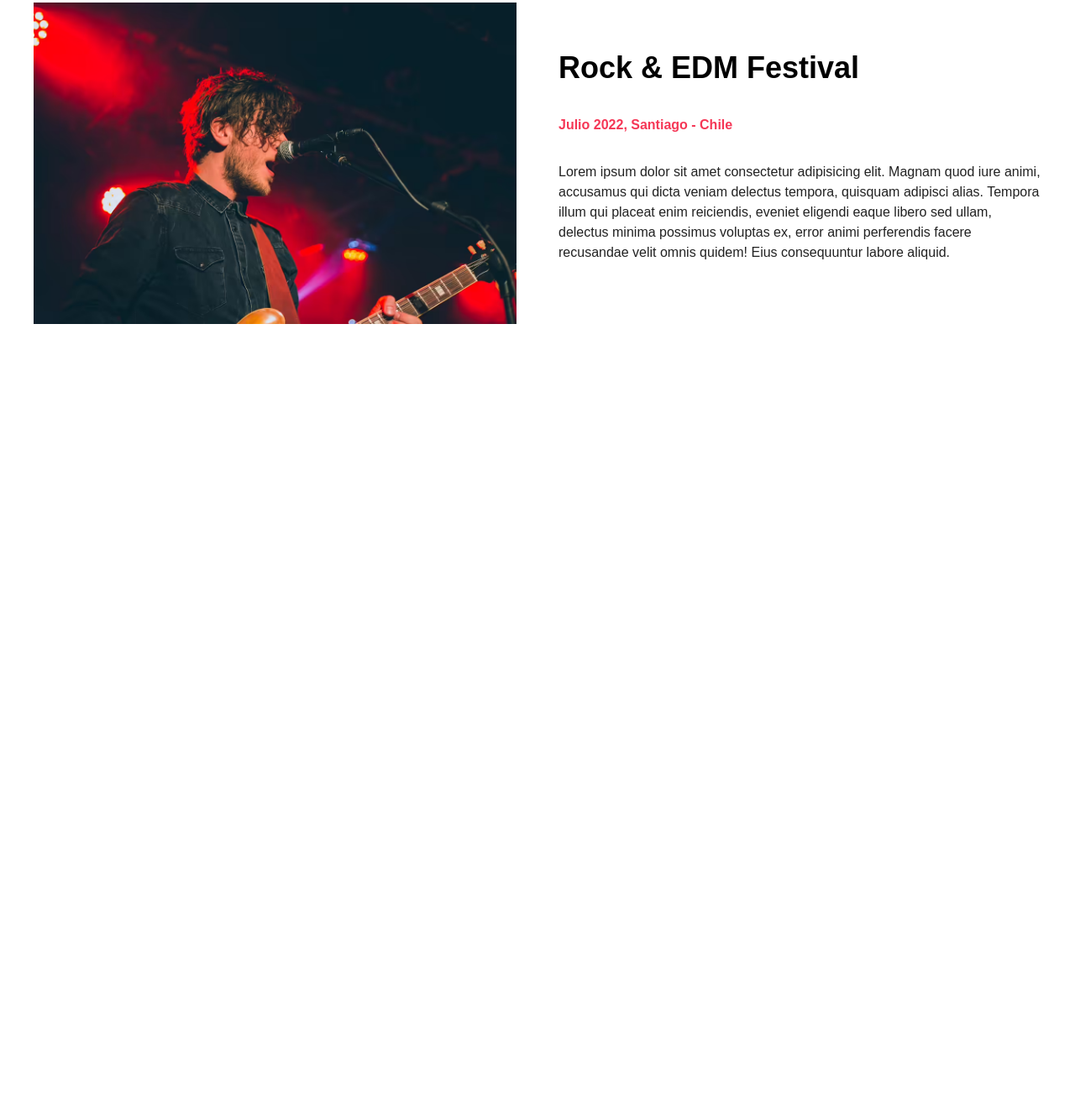
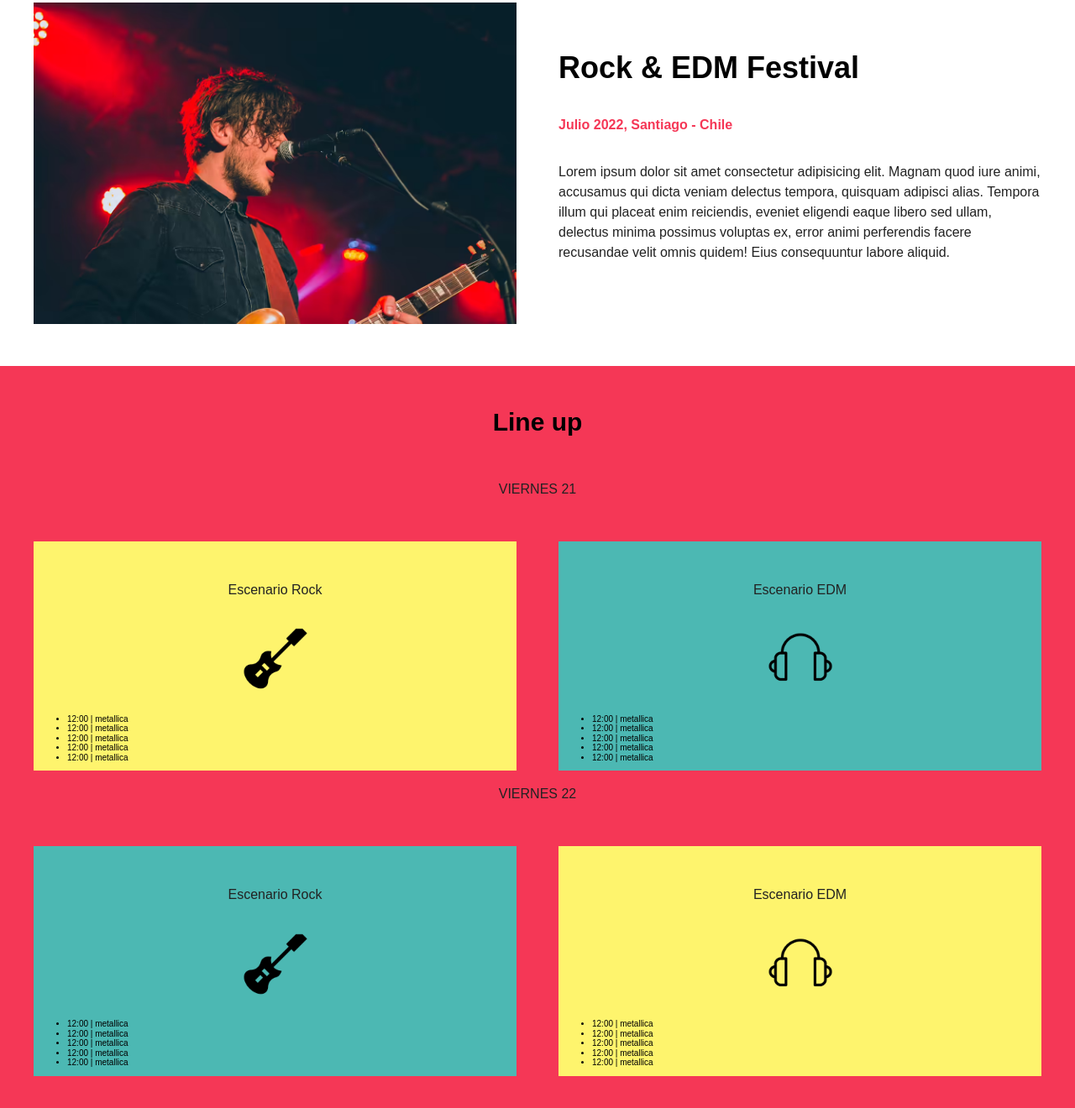
Before and after one commit to WilmerRupaylla/FestivalMusica_inicio, a website: page index.html in a window 1280 px wide. Shown: the part 773-2093 px from the top of the page at 84% size. Before the commit the page ends 1209 px from the top, so only its background shows below. Drawn offline with Linux system fonts and the light colour scheme.

Commit message:
25-07-2022

```diff
--- a/index.html
+++ b/index.html
@@ -54,6 +54,7 @@
           />
         </picture>
       </div>
+
       <div class="contenido-festival">
         <h2>Rock & EDM Festival</h2>
         <p class="fecha">Julio 2022, Santiago - Chile</p>
@@ -67,5 +68,55 @@
         </p>
       </div>
     </section>
+
+    <section class="lineup">
+      <h3>Line up</h3>
+      <p class="dia">Viernes 21</p>
+      <div class="escenarios-contenedor contenedor">
+        <div class="escenario rock bg-amarillo">
+          <p class="nombre-escenario">Escenario Rock</p>
+          <ul class="calendario">
+            <li>12:00 | <spam>metallica</spam></li>
+            <li>12:00 | <spam>metallica</spam></li>
+            <li>12:00 | <spam>metallica</spam></li>
+            <li>12:00 | <spam>metallica</spam></li>
+            <li>12:00 | <spam>metallica</spam></li>
+          </ul>
+        </div>
+        <div class="escenario edm bg-verde">
+          <p class="nombre-escenario">Escenario EDM</p>
+          <ul class="calendario">
+            <li>12:00 | <spam>metallica</spam></li>
+            <li>12:00 | <spam>metallica</spam></li>
+            <li>12:00 | <spam>metallica</spam></li>
+            <li>12:00 | <spam>metallica</spam></li>
+            <li>12:00 | <spam>metallica</spam></li>
+          </ul>
+        </div>
+      </div>
+      <p class="dia">Viernes 22</p>
+      <div class="escenarios-contenedor contenedor">
+        <div class="escenario rock bg-verde">
+          <p class="nombre-escenario">Escenario Rock</p>
+          <ul class="calendario">
+            <li>12:00 | <spam>metallica</spam></li>
+            <li>12:00 | <spam>metallica</spam></li>
+            <li>12:00 | <spam>metallica</spam></li>
+            <li>12:00 | <spam>metallica</spam></li>
+            <li>12:00 | <spam>metallica</spam></li>
+          </ul>
+        </div>
+        <div class="escenario edm bg-amarillo">
+          <p class="nombre-escenario">Escenario EDM</p>
+          <ul class="calendario">
+            <li>12:00 | <spam>metallica</spam></li>
+            <li>12:00 | <spam>metallica</spam></li>
+            <li>12:00 | <spam>metallica</spam></li>
+            <li>12:00 | <spam>metallica</spam></li>
+            <li>12:00 | <spam>metallica</spam></li>
+          </ul>
+        </div>
+      </div>
+    </section>
   </body>
 </html>
--- a/src/scss/base/_variables.scss
+++ b/src/scss/base/_variables.scss
@@ -12,8 +12,8 @@ $verde:#4cb8b3;
 $rosa:#f53756;
 $amarillo:#fef46d;
 $morado:#752f97;
-$blanco:#ffffff;
-$negro:#222222;
+$blanco:#fff;
+$negro:#222;
 
 
 
--- a/src/scss/layout/_index.scss
+++ b/src/scss/layout/_index.scss
@@ -1,3 +1,4 @@
 @forward 'header';
 @forward 'video';
 @forward 'festival';
+@forward 'lineup';
--- /dev/null
+++ b/src/scss/layout/_lineup.scss
@@ -0,0 +1,59 @@
+@use "base/variables" as v;
+@use "base/mixins" as m;
+
+.lineup {
+  background-color: v.$rosa;
+  padding: 5rem 0;
+
+  h3,
+  p {
+    text-align: center;
+  }
+
+  .dia {
+    text-transform: uppercase;
+    margin-bottom: 5rem;
+  }
+}
+
+.escenarios-contenedor {
+  display: grid;
+  gap: 3rem;
+  @include m.lapto {
+    @include m.grid(2, 5rem);
+  }
+
+  p {
+    color: v.$negro;
+  }
+  .escenario {
+    padding-top: 3rem;
+    p {
+      &:after {
+       content:'';
+       display: block;
+       background-repeat: no-repeat;
+       background-position: center center;
+       margin: 2rem auto 0 auto;
+       background-size: 15rem;
+        width: 200px;
+        height: 100px;
+      }
+    }
+  }
+}
+
+.edm .nombre-escenario:after {
+  background-image: url(../img/icono_edm.png);
+}
+.rock .nombre-escenario:after {
+  background-image: url(../img/icono_rock.png);
+}
+
+.bg-amarillo {
+  background-color: v.$amarillo;
+}
+
+.bg-verde {
+  background-color: v.$verde;
+}
```
Also changed, not shown: build/css/app.css, build/css/layout/lineup.css (added).
